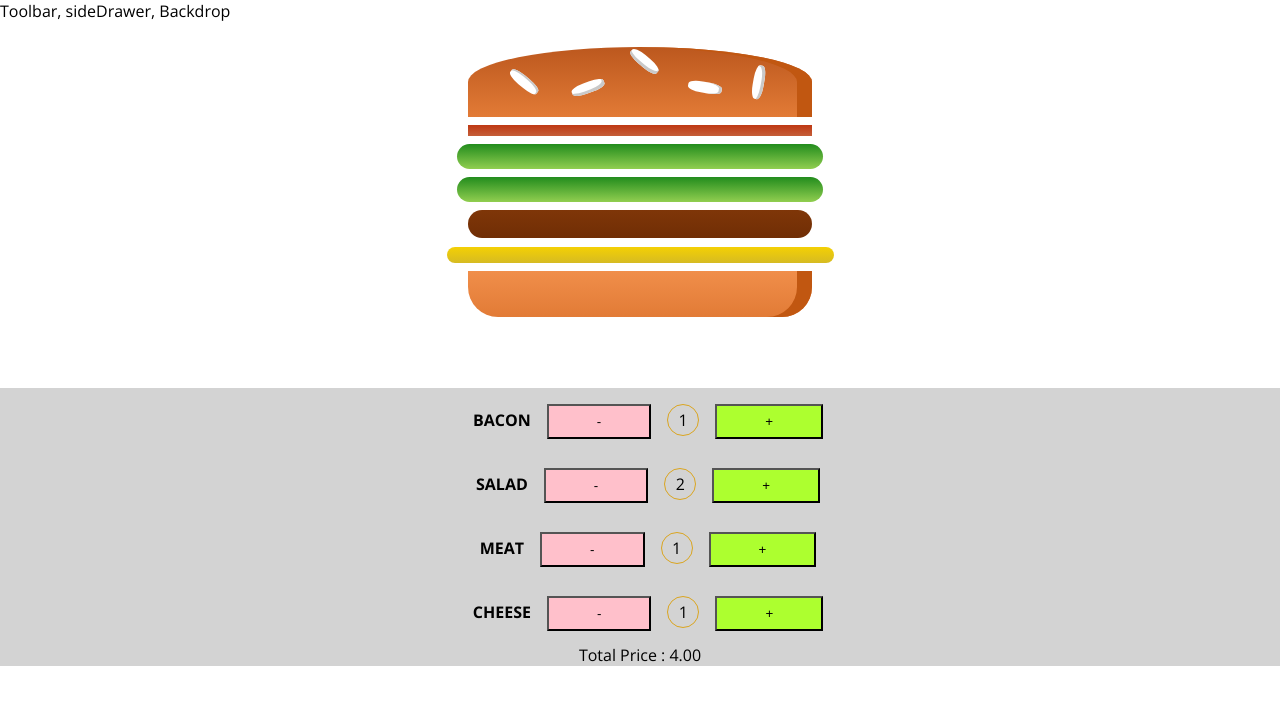
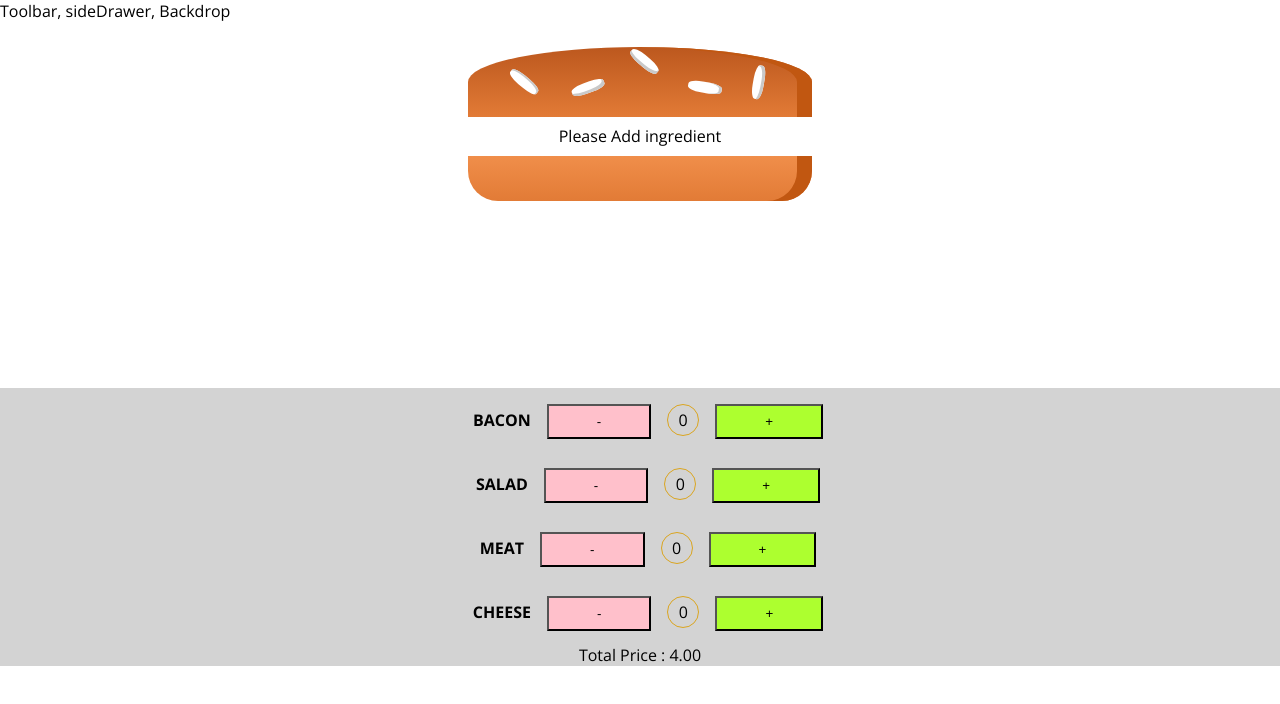
Before and after one commit to woobaik/react, a React (Create React App) app in the folder burger-builder/: page / in a window 1280 px wide. Shown: the top 704 px of the page. Built offline with nearby package versions, Linux system fonts and the light colour scheme.

Commit message:
Add burger controller

```diff
--- a/burger-builder/src/components/Burger/Burger.js
+++ b/burger-builder/src/components/Burger/Burger.js
@@ -3,16 +3,22 @@ import BurgerIngredient from "./BurgerIngredient/BurgerIngredient"
 import classes from "./Burger.module.css"
 
 const burger = props => {
+  const array = Object.keys(props.ingredients).map(name => {
+    return [...Array(props.ingredients[name])]
+      .reduce((arr, el) => {
+        return arr.concat(el)
+      }, [])
+      .map((_, i) => {
+        return <BurgerIngredient key={name + i} type={name}></BurgerIngredient>
+      })
+  })
+
+  console.log(props)
+
   return (
     <div className={classes.Burger}>
       <BurgerIngredient type='bread-top'></BurgerIngredient>
-      {Object.keys(props.ingredients).map(name => {
-        return [...Array(props.ingredients[name])].map((_, i) => {
-          return (
-            <BurgerIngredient key={name + i} type={name}></BurgerIngredient>
-          )
-        })
-      })}
+      {props.emptyIngredient ? <div>Please Add ingredient</div> : array}
       <BurgerIngredient type='bread-bottom'></BurgerIngredient>
     </div>
   )
--- a/burger-builder/src/components/BurgerControllers/BurgerController/BurgerController.js
+++ b/burger-builder/src/components/BurgerControllers/BurgerController/BurgerController.js
@@ -2,7 +2,6 @@ import React from "react"
 import classes from "./BurgerController.module.css"
 
 const BurgerController = props => {
-  console.log(props.type)
   return (
     <div className='BurgerController'>
       <label className={classes.label}>{props.type.toUpperCase()}</label>
@@ -13,7 +12,9 @@ const BurgerController = props => {
         -
       </button>
       <p className={classes.quantity}>{props.quantity}</p>
-      <button className={classes.plus}>+</button>
+      <button className={classes.plus} onClick={() => props.onPlus(props.type)}>
+        +
+      </button>
     </div>
   )
 }
--- a/burger-builder/src/components/BurgerControllers/BurgerControllers.js
+++ b/burger-builder/src/components/BurgerControllers/BurgerControllers.js
@@ -11,6 +11,7 @@ const BurgerControllers = props => {
         return (
           <BurgerController
             onMinus={props.onMinus}
+            onPlus={props.onPlus}
             key={ig}
             type={ig}
             quantity={props.ingredients[ig]}
--- a/burger-builder/src/containers/BurgerBuilder/BurgerBuilder.js
+++ b/burger-builder/src/containers/BurgerBuilder/BurgerBuilder.js
@@ -12,10 +12,10 @@ const INGREDIENTPRICE = {
 class BurgerBuilder extends Component {
   state = {
     ingredients: {
-      bacon: 1,
-      salad: 2,
-      meat: 1,
-      cheese: 1
+      bacon: 0,
+      salad: 0,
+      meat: 0,
+      cheese: 0
     },
     totalPrice: 4
   }
@@ -31,13 +31,19 @@ class BurgerBuilder extends Component {
     this.setState({ ...updatedState })
   }
 
-  hanglePlusBtn = () => {
-    console.log("plus btn is initiated")
+  hanglePlusBtn = type => {
+    const updatedState = { ...this.state }
+    updatedState.ingredients[type] += 1
+    updatedState.totalPrice += INGREDIENTPRICE[type]
+    this.setState(updatedState)
   }
   render() {
     return (
       <Aux>
-        <Burger ingredients={this.state.ingredients}></Burger>
+        <Burger
+          ingredients={this.state.ingredients}
+          emptyIngredient={this.state.totalPrice === 4.0}
+        ></Burger>
         <BurgerControllers
           onMinus={this.handleMinusBtn}
           onPlus={this.hanglePlusBtn}
```
